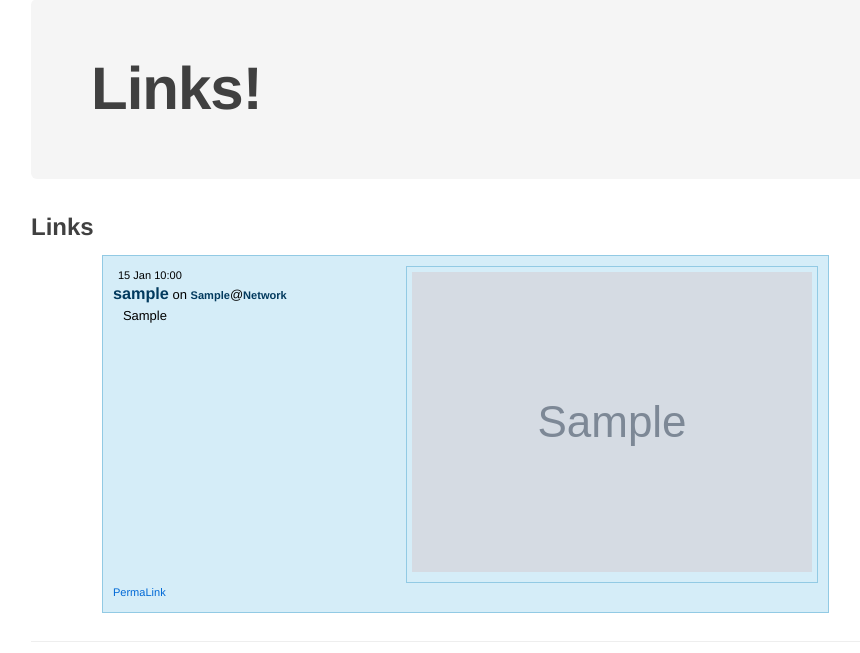
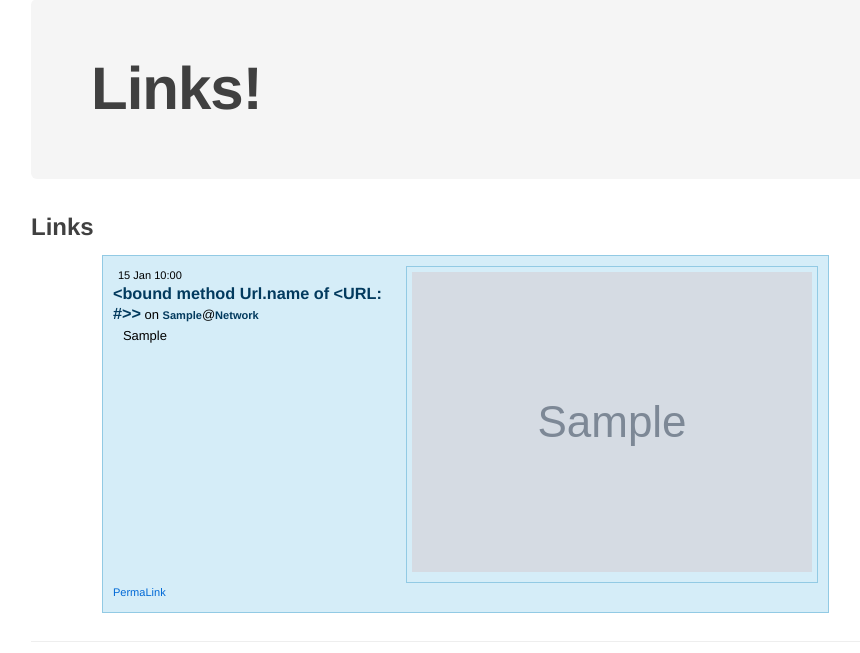
Before and after one commit to doobeh/scudbot, a Flask app: page /url/1 in a window 1280 px wide. Shown: the part 61-714 px from the top of the page, without its empty margins (139-999 px from the left). Run offline with Flask 2, Linux system fonts and the light colour scheme; tables that the repository leaves empty hold one stand-in row (values such as "Sample post"); grey boxes marked "Sample" are stand-in pictures; style sheets or scripts are compiled from the project's sources; some libraries are stand-ins or nearby versions.

Commit message:
Using method rather than property to get name

```diff
--- a/templates/_helpers.html
+++ b/templates/_helpers.html
@@ -28,7 +28,7 @@
    </div>
   {% endif %}
    <span class="time">{{url.date_created.strftime('%d %b %H:%M')}}</span><br/>
-   <a class="nick" href="/nick/{{url.nick|safeurl}}">{{url.nick}}</a> on <a class="irc" href="/channel/{{url.channel|safeurl}}">{{url.channel}}</a>@<a class="irc" href="/network/">Network</a></br>
+   <a class="nick" href="/nick/{{url.nick|safeurl}}">{{url.name}}</a> on <a class="irc" href="/channel/{{url.channel|safeurl}}">{{url.channel}}</a>@<a class="irc" href="/network/">Network</a></br>
    <div class="content">
      {% if not url.img_cached %}
        <a href="{{url.url}}">{{url.title}}</a></br>
```
